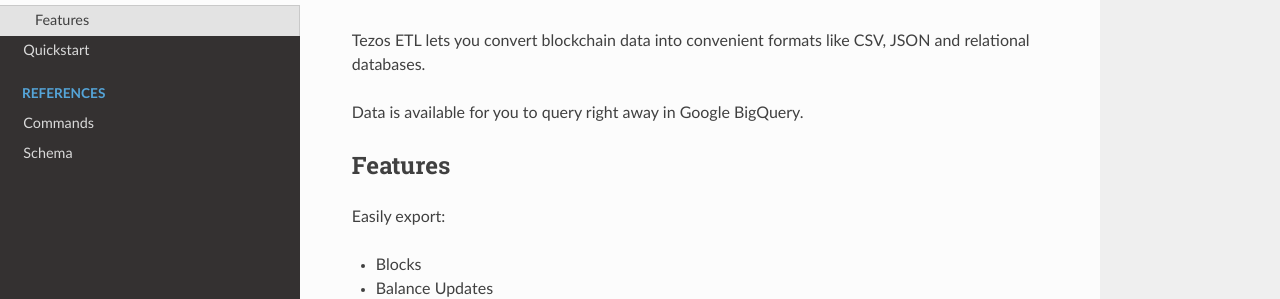
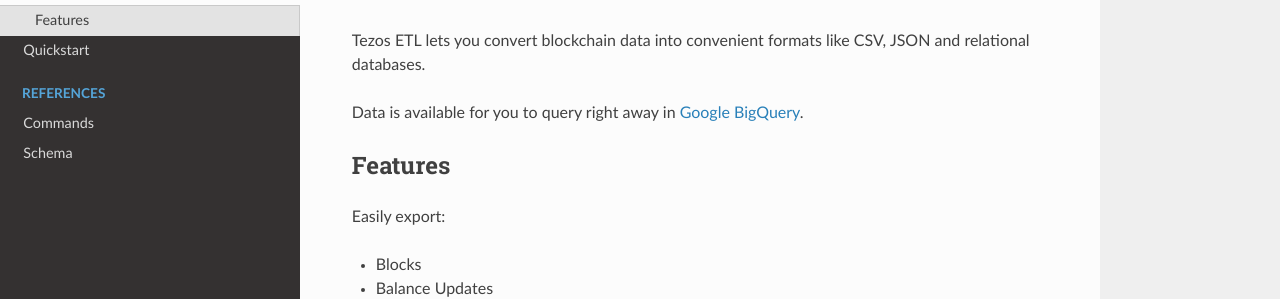
Before and after one commit to blockchain-etl/tezos-etl, an MkDocs documentation site: the page built from docs/index.md, in a window 1280 px wide. Shown: the part 131-430 px from the top of the page. Built offline with MkDocs 1.6.1, drawn with Linux system fonts in a browser that asks for light colours; nearby versions of some CDN libraries; part of the change alters nothing that is shown.

```diff
--- a/docs/index.md
+++ b/docs/index.md
@@ -2,7 +2,7 @@
 
 Tezos ETL lets you convert blockchain data into convenient formats like CSV, JSON and relational databases.
 
-Data is available for you to query right away in Google BigQuery.
+Data is available for you to query right away in [Google BigQuery](https://console.cloud.google.com/bigquery?page=dataset&d=mainnet&p=bigquery-tezos-etl).
 
 ## Features
 
```
